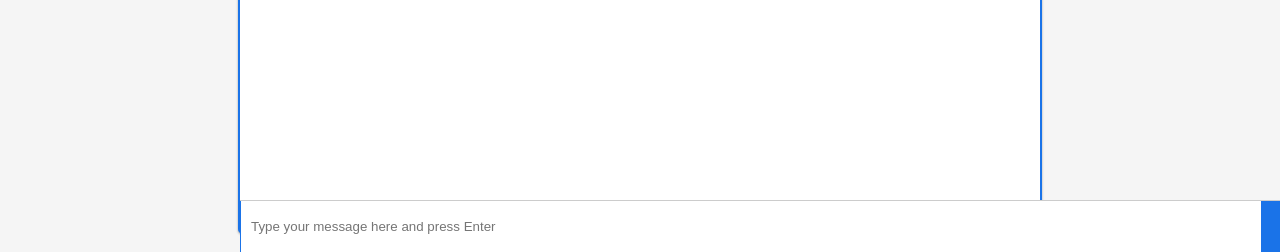
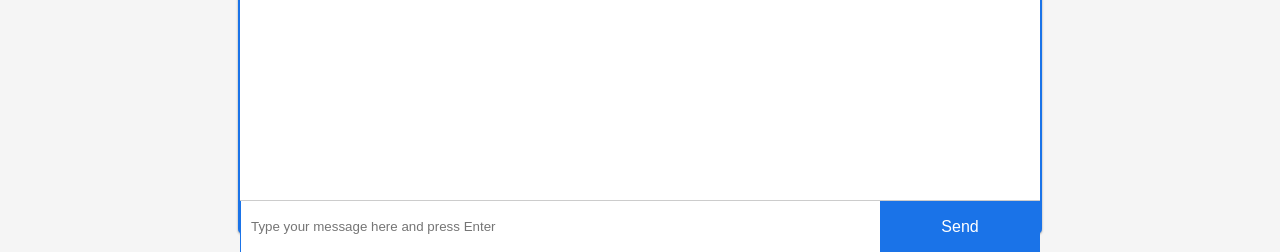
Before and after one commit to Arden27/receipts, a Django app: page / in a window 1280 px wide. Shown: the part 548-800 px from the top of the page. Run offline with Django 4.2, Linux system fonts and the light colour scheme.

Commit message:
fixing the input field gettin out of the chatcontainer

```diff
--- a/chatbot/templates/chatbot/index.html
+++ b/chatbot/templates/chatbot/index.html
@@ -75,6 +75,7 @@
             bottom: 0;
             display: flex;
             width: calc(100% - 4px);
+            max-width: 800px;
             height: calc(env(safe-area-inset-bottom) + 52px);
             border-top: 1px solid #ccc;
             box-sizing: border-box;
@@ -90,6 +91,9 @@
             outline: none;
             width: 20%;
             box-sizing: border-box;
+            display: flex;
+            align-items: center;
+            justify-content: center;
         }
 
         #chat-input {
```
